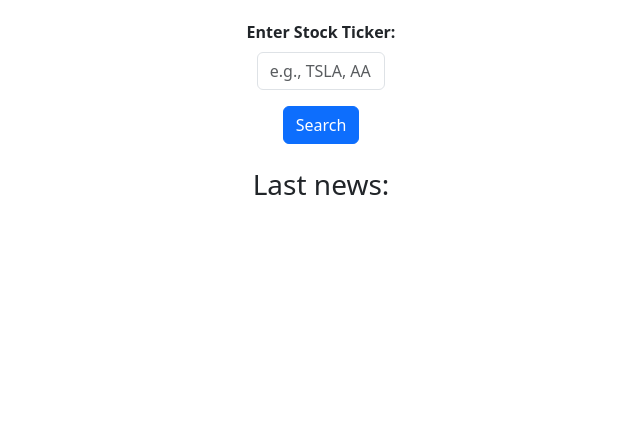
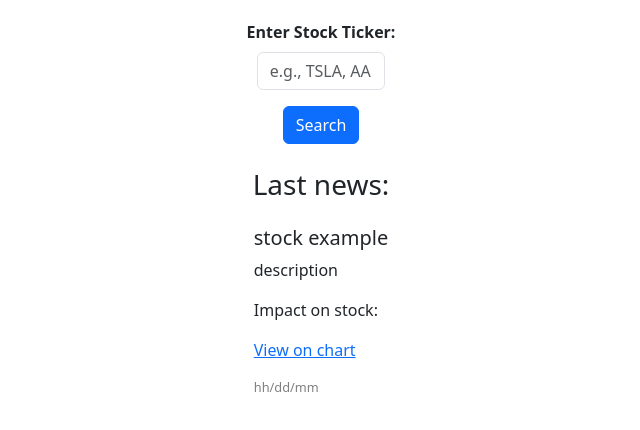
Before and after one commit to danbilous1/AI-Analyzist-Agent, a plain HTML site: page index.html in a window 1280 px wide. Shown: the whole page, without its empty margins (319-959 px from the left). Drawn offline with nearby package versions, Linux system fonts and the light colour scheme.

Commit message:
Update index.html

```diff
--- a/index.html
+++ b/index.html
@@ -58,7 +58,21 @@
         <button id="searchButton" class="btn btn-primary mt-3">Search</button>
       </div>
       <h3 class="text-center mb-4">Last news:</h3>
-      <div class="news-container"></div>
+      <div class="news-container">
+        <div>
+          <h5>stock example</h5>
+          <p>description</p>
+          <p>Impact on stock: </p>
+          <p>
+            <a
+              href="https://www.tradingview.com/symbols/${symbol}/"
+              target="_blank"
+              >View on chart</a
+            >
+          </p>
+          <p class="news-date mb-0">hh/dd/mm</p>
+        </div>
+      </div>
     </div>
   </body>
   <script src="./main.js"></script>
```
